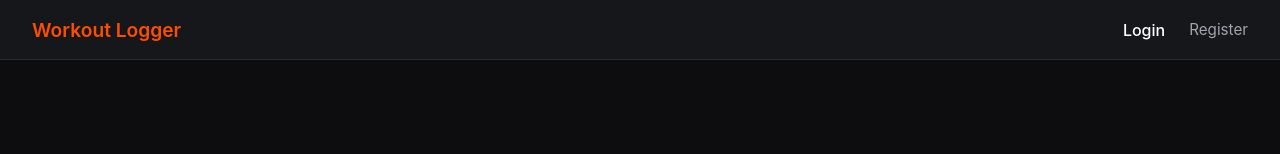
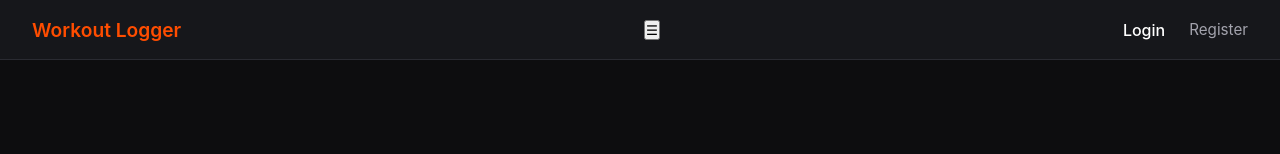
Before and after one commit to nigelvidaaal/workout-logger, a React (Vite) app: page /login in a window 1280 px wide. Shown: the top 154 px of the page. Built offline with nearby package versions, Linux system fonts and the light colour scheme; no server answers.

Commit message:
Navbar jsx update

```diff
--- a/src/components/Navbar.jsx
+++ b/src/components/Navbar.jsx
@@ -1,5 +1,6 @@
 import { Link, NavLink, useNavigate } from "react-router-dom";
 import { useAuth } from "../context/AuthContext";
+import { useState } from "react";
 import styles from "../styles/Navbar.module.css";
 
 export function Navbar() {
@@ -9,27 +10,47 @@ export function Navbar() {
   const { user, logout } = useAuth();
   const navigate = useNavigate();
 
+  // tracks whether the mobile menu is open
+  const [isOpen, setIsOpen] = useState(false);
+
   function handleLogout() {
     // clear the session from context and localStorage
     logout();
     // send user to login page — they're no longer authenticated
     navigate("/login");
+    setIsOpen(false);
+  }
+
+  // close the menu whenever a link is tapped (so it doesn't stay open after navigating)
+  function closeMenu() {
+    setIsOpen(false);
   }
 
   return (
     <nav className={styles.navbar}>
-      {/* brand — always visible */}
-      <Link to="/" className={styles.brand}>
+      <Link to="/" className={styles.brand} onClick={closeMenu}>
         Workout Logger
       </Link>
 
-      <div className={styles.navLinks}>
+      {/* hamburger button — only visible on mobile (CSS handles that) */}
+      <button
+        className={styles.hamburger}
+        onClick={() => setIsOpen(!isOpen)}
+        aria-label="Toggle menu"
+      >
+        ☰
+      </button>
+
+      {/* links panel — gets an 'open' class when isOpen is true */}
+      <div
+        className={`${styles.navLinks} ${isOpen ? styles.navLinksOpen : ""}`}
+      >
         {user ? (
-          // LOGGED IN — show app navigation and logout
           <>
             <NavLink
               to="/"
               end
+              onClick={closeMenu}
               className={({ isActive }) =>
                 isActive ? styles.active : styles.navLink
               }
@@ -38,6 +59,7 @@ export function Navbar() {
             </NavLink>
             <NavLink
               to="/workouts"
+              onClick={closeMenu}
               className={({ isActive }) =>
                 isActive ? styles.active : styles.navLink
               }
@@ -46,23 +68,23 @@ export function Navbar() {
             </NavLink>
             <NavLink
               to="/muscles"
+              onClick={closeMenu}
               className={({ isActive }) =>
                 isActive ? styles.active : styles.navLink
               }
             >
               Muscles
             </NavLink>
-            {/* show who's logged in */}
             <span className={styles.username}>{user.username}</span>
             <button className={styles.logoutBtn} onClick={handleLogout}>
               Logout
             </button>
           </>
         ) : (
-          // NOT LOGGED IN — show auth links only
           <>
             <NavLink
               to="/login"
+              onClick={closeMenu}
               className={({ isActive }) =>
                 isActive ? styles.active : styles.navLink
               }
@@ -71,6 +93,7 @@ export function Navbar() {
             </NavLink>
             <NavLink
               to="/register"
+              onClick={closeMenu}
               className={({ isActive }) =>
                 isActive ? styles.active : styles.navLink
               }
```
